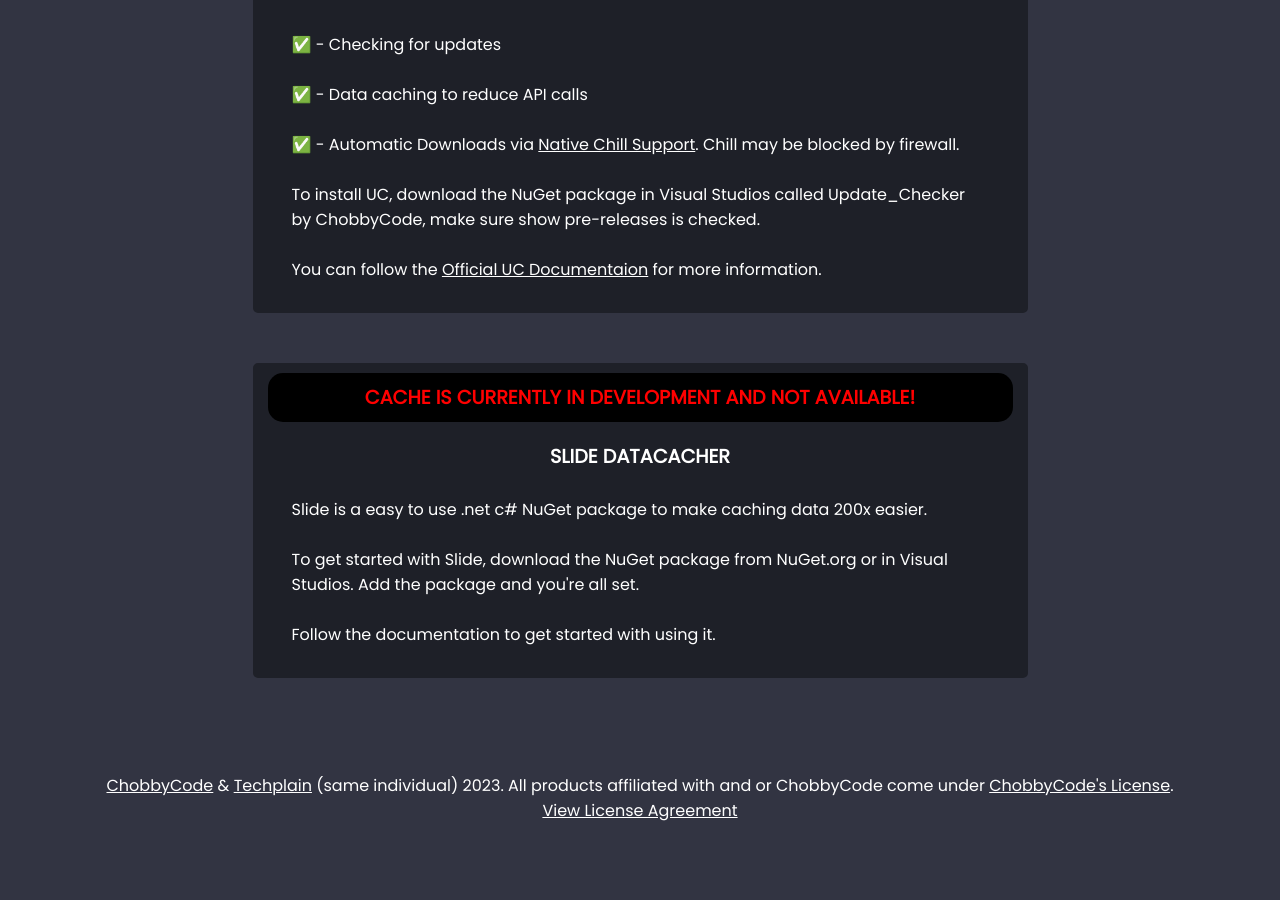
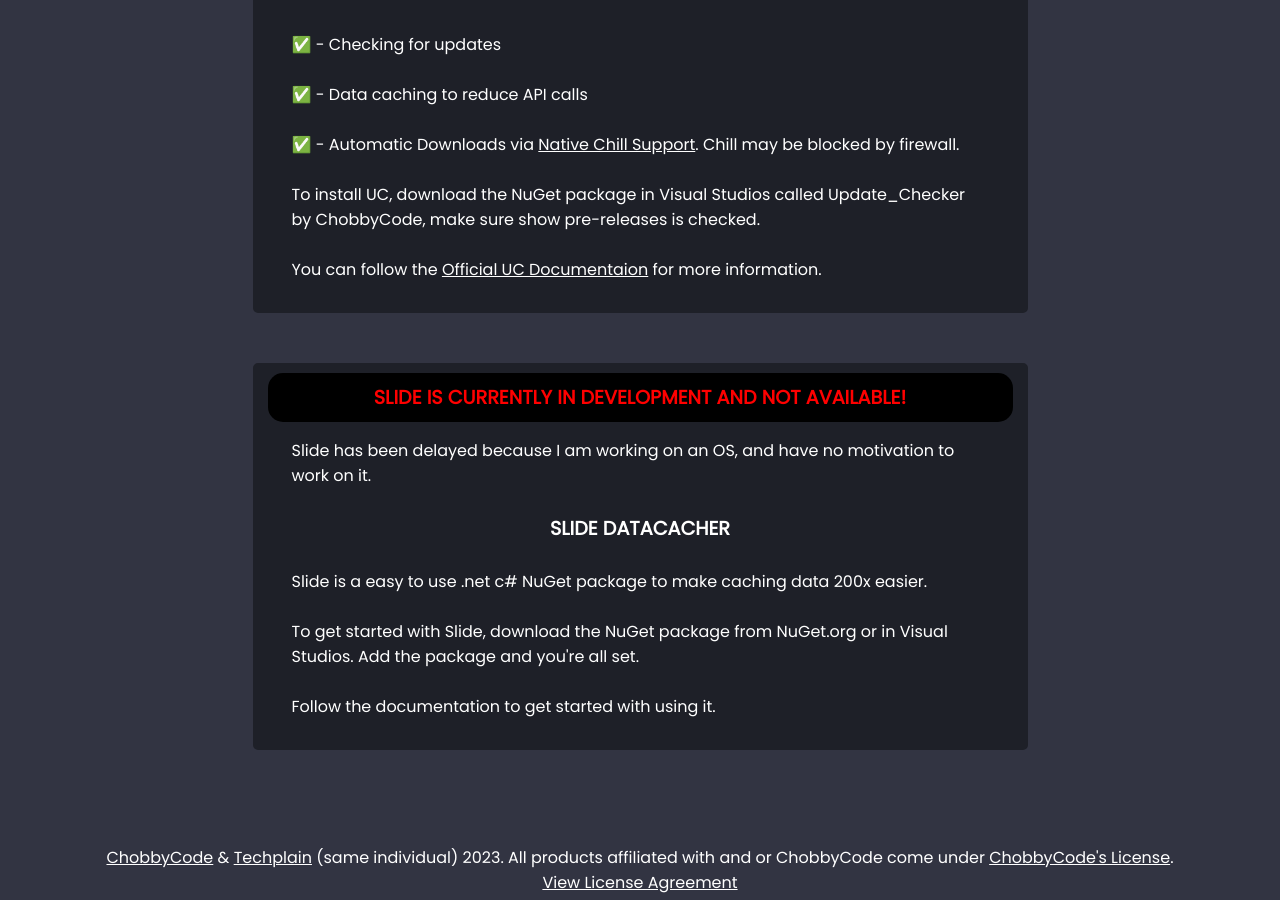
Before and after one commit to ChobbyCode/ChobbyCode.github.io, a Jekyll site: the page built from products.html, in a window 1280 px wide and 900 px high, scrolled down 757 px. Built offline with Jekyll 4.4.1, drawn with Linux system fonts in a browser that asks for light colours; before the commit the page ends 1585 px from its top, so only the background shows below that.

Commit message:
Updated Products Page

```diff
--- a/_includes/nav.html
+++ b/_includes/nav.html
@@ -5,8 +5,18 @@
     <nav>
         <ul style="font-family: PoppinsBold; font-size:150%; ">
             <li><a href="/home/">Home</a></li>
-            <li><a href="/products/">Products</a></li>
+
+            <li class="dropdown">
+                <div class="dropdown-full">
+                    <a href="/products/" class="dropbtn">Products</a>
+                    <div class="dropdown-content">
+                        <a href="/UpdateChecker/">Update Checker</a>
+                    </div>
+                </div>
+            </li>
+
             <li><a href="/blog/">Blog</a></li>
+
             <li class="dropdown">
                 <div class="dropdown-full">
                     <a href="javascript:void(0)" class="dropbtn">About & Contact</a>
@@ -17,6 +27,7 @@
                     </div>
                 </div>
             </li>
+
         </ul>
     </nav>
 </div>
--- a/products.html
+++ b/products.html
@@ -52,8 +52,12 @@
 
 <div class="post">
     <h3 style="color: red; background-color: black; border-radius: 15px; border-color: black; text-align: center;">
-        Cache is currently in development and not available!
+        Slide is currently in development and not available!
     </h3>
+
+    <p>
+        Slide has been delayed because I am working on an OS, and have no motivation to work on it.
+    </p>
 
     <h3 class="title">Slide DataCacher</h3>
 
```
Also changed, not shown: products/updateChecker.md (added, +28 -0 lines).
